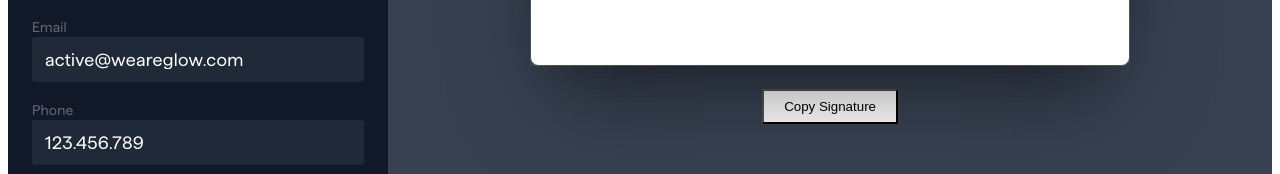
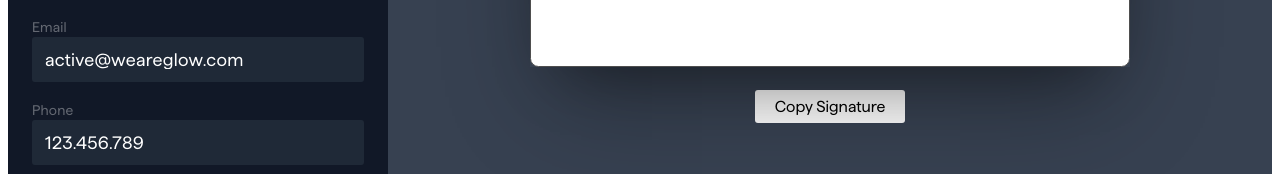
Before and after one commit to matthew-will/glow-email-signature-builder, a Vue app: page / in a window 1280 px wide. Shown: the part 532-706 px from the top of the page. Built offline with nearby package versions, Linux system fonts and the light colour scheme.

Commit message:
added copied state

```diff
--- a/src/components/Preview.vue
+++ b/src/components/Preview.vue
@@ -5,9 +5,13 @@ import Clipboard from "clipboard";
 
 new Clipboard(".btn");
 
-defineProps({
-  msg: String,
-});
+const showTooltip = function () {
+  let tooltip = document.querySelector(".tooltip");
+  tooltip.style.display = "block";
+  setTimeout(() => {
+    tooltip.style.display = "none";
+  }, 1000);
+};
 
 const count = ref(0);
 </script>
@@ -43,9 +47,19 @@ const count = ref(0);
         alt="Email Preview"
       />
     </div>
-    <button class="btn" data-clipboard-target=".preview-sig">
-      Copy Signature
-    </button>
+    <div>
+      <button
+        class="btn"
+        @click="showTooltip"
+        data-clipboard-target=".preview-sig"
+        aria-label="This is the tooltip on the South side."
+      >
+        Copy Signature
+      </button>
+      <div class="tooltip">
+        <h3>Copied to the clipboard!</h3>
+      </div>
+    </div>
   </div>
 </template>
 
@@ -127,8 +141,20 @@ const count = ref(0);
   }
 }
 .btn {
+  all: unset;
   margin-top: 20px;
   padding: 8px 20px;
   background: white;
+  border-radius: 3px;
+  cursor: pointer;
+  transition: all 350ms;
+  &:hover {
+    background: var(--glow-pink);
+    color: white;
+  }
+}
+.tooltip {
+  display: none;
+  position: absolute;
 }
 </style>
```
